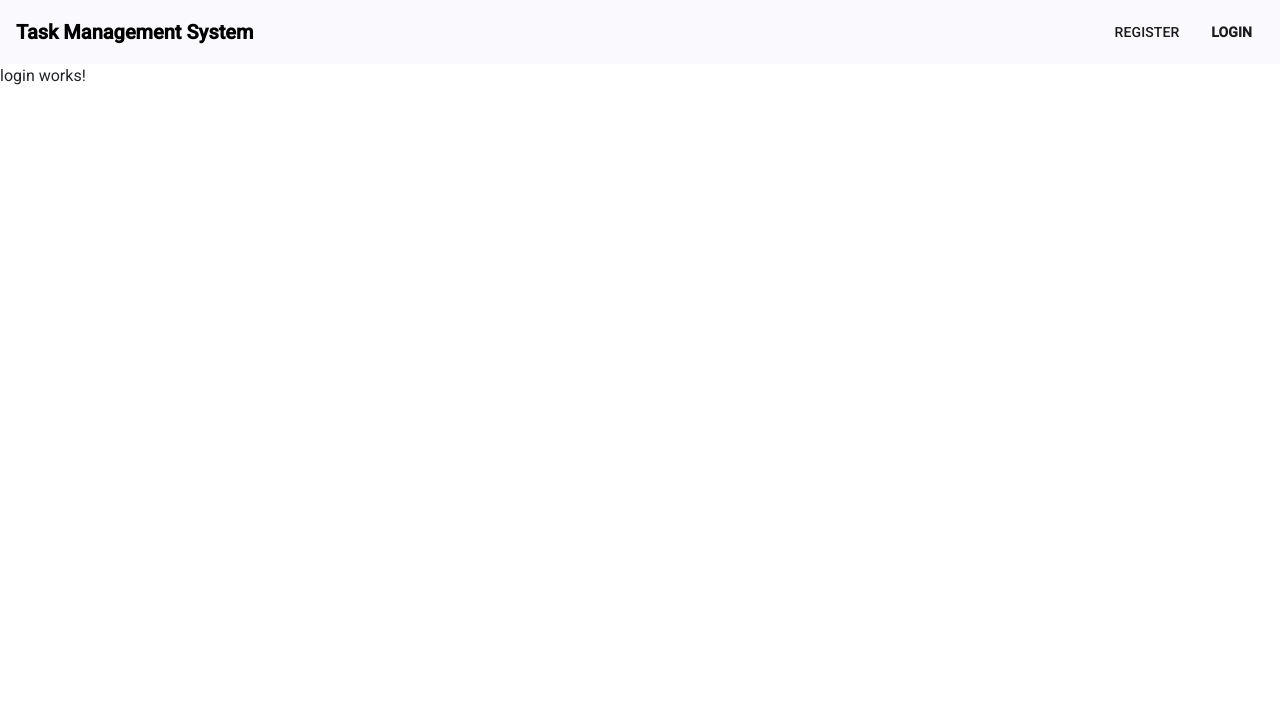
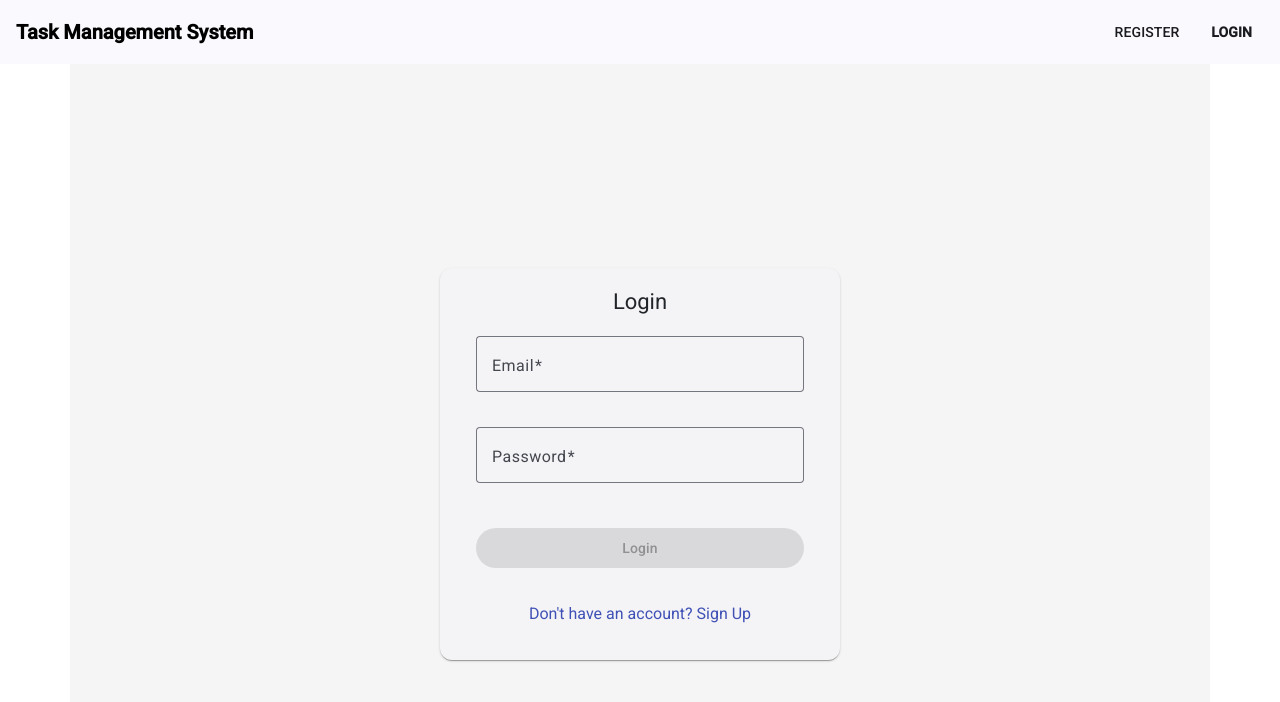
Before and after one commit to GNF-Markets/Employee-Feedback-Management-Solution, an Angular app: page /login in a window 1280 px wide. Shown: the top 702 px of the page. Built offline with nearby package versions, Linux system fonts and the light colour scheme.

Commit message:
Enhance login component: implement reactive form with validation, add password visibility toggle, and improve layout with Material Design

```diff
--- a/src/app/auth/components/login/login.component.css
+++ b/src/app/auth/components/login/login.component.css
@@ -0,0 +1,39 @@
+.container {
+    display: flex;
+    justify-content: center;
+    align-items: center;
+    height: 100vh;
+    background-color: #f5f5f5;
+}
+
+mat-card {
+    width: 100%;
+    max-width: 400px;
+    padding: 20px;
+}
+
+mat-card-title {
+    text-align: center;
+    margin-bottom: 20px;
+}
+
+mat-form-field {
+    width: 100%;
+    margin-bottom: 15px;
+}
+
+button[mat-raised-button] {
+    width: 100%;
+    margin-top: 10px;
+}
+
+mat-card-actions {
+    display: flex;
+    justify-content: center;
+    margin-top: 20px;
+}
+
+a {
+    text-decoration: none;
+    color: #3f51b5;
+}
--- a/src/app/auth/components/login/login.component.html
+++ b/src/app/auth/components/login/login.component.html
@@ -1 +1,33 @@
-<p>login works!</p>
+<div class="container">
+    <mat-card>
+        <mat-card-title>Login</mat-card-title>
+
+        <mat-card-content>
+            <form [formGroup]="loginForm">
+                <mat-form-field appearance="outline">
+                    <mat-label>Email</mat-label>
+                    <input matInput formControlName="email" placeholder="Email" required>
+
+                    <mat-error [hidden]="loginForm.get('email')?.valid || !loginForm.get('email')?.touched">
+                        Please enter a valid email.
+                    </mat-error>
+                </mat-form-field>
+
+                <mat-form-field appearance="outline">
+                    <mat-label>Password</mat-label>
+                    <input matInput formControlName="password" placeholder="Password" type="password" required>
+
+                    <mat-error [hidden]="loginForm.get('password')?.valid || !loginForm.get('password')?.touched">
+                        Please enter a valid password.
+                    </mat-error>
+                </mat-form-field>
+
+                <button mat-raised-button color="primary" type="submit" [disabled]="loginForm.invalid" (click)="onSubmit()">Login</button>
+            </form>
+        </mat-card-content>
+
+        <mat-card-actions>
+            <a routerLink="/signup">Don't have an account? Sign Up</a>
+        </mat-card-actions>
+    </mat-card>
+</div>
--- a/src/app/auth/components/login/login.component.ts
+++ b/src/app/auth/components/login/login.component.ts
@@ -1,11 +1,64 @@
 import { Component } from '@angular/core';
+import { CommonModule } from '@angular/common';
+import { MatCardModule } from '@angular/material/card';
+import { MatFormFieldModule } from '@angular/material/form-field';
+import { ReactiveFormsModule, FormGroup, Validators, FormBuilder } from '@angular/forms';
+import { MatInputModule } from '@angular/material/input';
+import { MatButtonModule } from '@angular/material/button';
+import { MatIconModule } from '@angular/material/icon';
+import { RouterModule, Router } from '@angular/router';
+import { MatSnackBar } from '@angular/material/snack-bar';
+import { AuthService } from '../../services/auth/auth.service';
 
 @Component({
   selector: 'app-login',
-  imports: [],
+  standalone: true, // Ensure this component is recognized as standalone
+  imports: [
+    CommonModule,  // Keep CommonModule instead of BrowserModule
+    ReactiveFormsModule,
+
+    MatCardModule,
+    MatFormFieldModule,
+    MatInputModule,
+    MatButtonModule,
+    MatIconModule,
+    RouterModule
+  ],
   templateUrl: './login.component.html',
   styleUrl: './login.component.css'
 })
 export class LoginComponent {
+  loginForm: FormGroup;
+  hidePassword = true;
+
+  constructor(private fb: FormBuilder,
+              private authService: AuthService,
+              private snackbar: MatSnackBar,
+              private router: Router) {
+    this.loginForm = this.fb.group({
+      email: [null, [Validators.required, Validators.email]],
+      password: [null, [Validators.required]]
+    });
+  }
+
+  togglePasswordVisibility(): void {
+    this.hidePassword = !this.hidePassword;
+  }
+
+  onSubmit() {
+    console.log(this.loginForm.value);
+
+    this.authService.login(this.loginForm.value).subscribe((Response) => {
+      console.log(Response);
+      if(Response.userId != null){
+      this.snackbar.open('Login Successful', 'Close', {
+        duration: 5000});
+      this.router.navigateByUrl('/employee');
+      } else {
+        this.snackbar.open('Invalid credentials', 'Close', {
+          duration: 5000, panelClass: 'error-snackbar'})
+      }
+    });
+  }
 
 }
```
